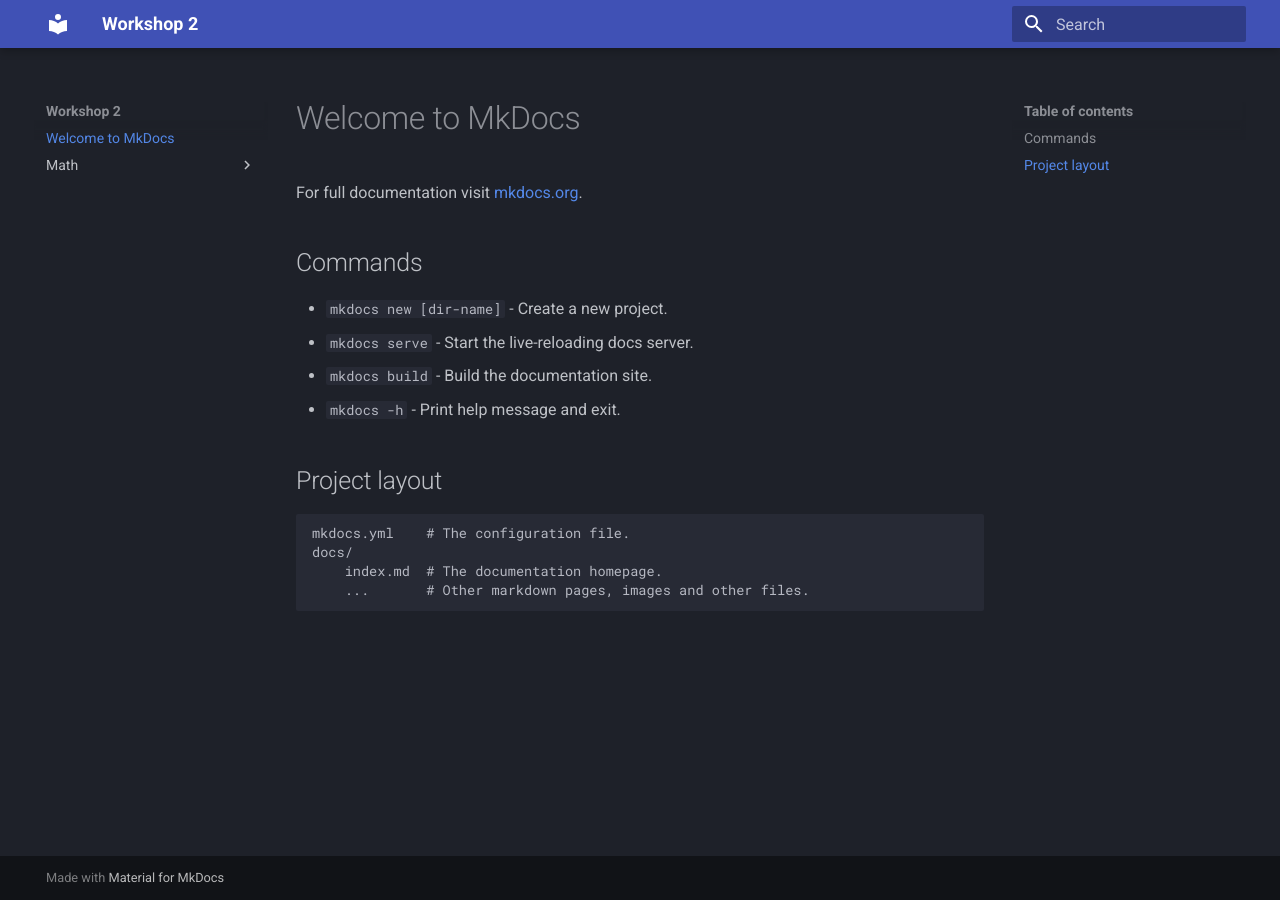
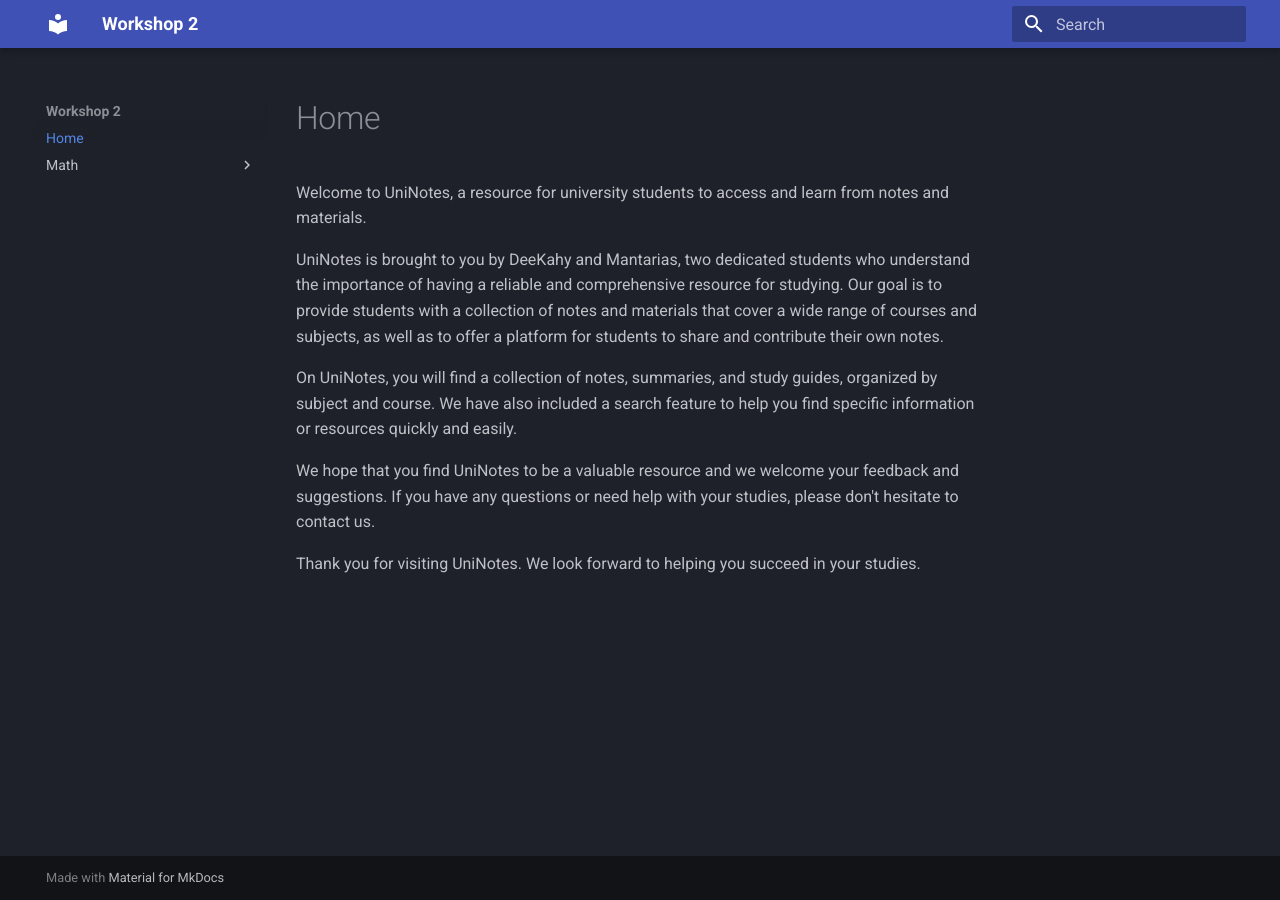
Before and after one commit to DeeKahy/UniNotes, an MkDocs documentation site: the page built from docs/index.md, in a window 1280 px wide. Built offline with MkDocs 1.6.1 and Material for MkDocs 9.7.7, drawn with Linux system fonts in a browser that asks for light colours.

Commit message:
readme and index

```diff
--- a/docs/index.md
+++ b/docs/index.md
@@ -1,17 +1,9 @@
-# Welcome to MkDocs
+Welcome to UniNotes, a resource for university students to access and learn from notes and materials.
 
-For full documentation visit [mkdocs.org](https://www.mkdocs.org).
+UniNotes is brought to you by DeeKahy and Mantarias, two dedicated students who understand the importance of having a reliable and comprehensive resource for studying. Our goal is to provide students with a collection of notes and materials that cover a wide range of courses and subjects, as well as to offer a platform for students to share and contribute their own notes.
 
-## Commands
+On UniNotes, you will find a collection of notes, summaries, and study guides, organized by subject and course. We have also included a search feature to help you find specific information or resources quickly and easily.
 
-* `mkdocs new [dir-name]` - Create a new project.
-* `mkdocs serve` - Start the live-reloading docs server.
-* `mkdocs build` - Build the documentation site.
-* `mkdocs -h` - Print help message and exit.
+We hope that you find UniNotes to be a valuable resource and we welcome your feedback and suggestions. If you have any questions or need help with your studies, please don't hesitate to contact us.
 
-## Project layout
-
-    mkdocs.yml    # The configuration file.
-    docs/
-        index.md  # The documentation homepage.
-        ...       # Other markdown pages, images and other files.
+Thank you for visiting UniNotes. We look forward to helping you succeed in your studies.
```
Also changed, not shown: readme.md (added, +26 -0 lines).
